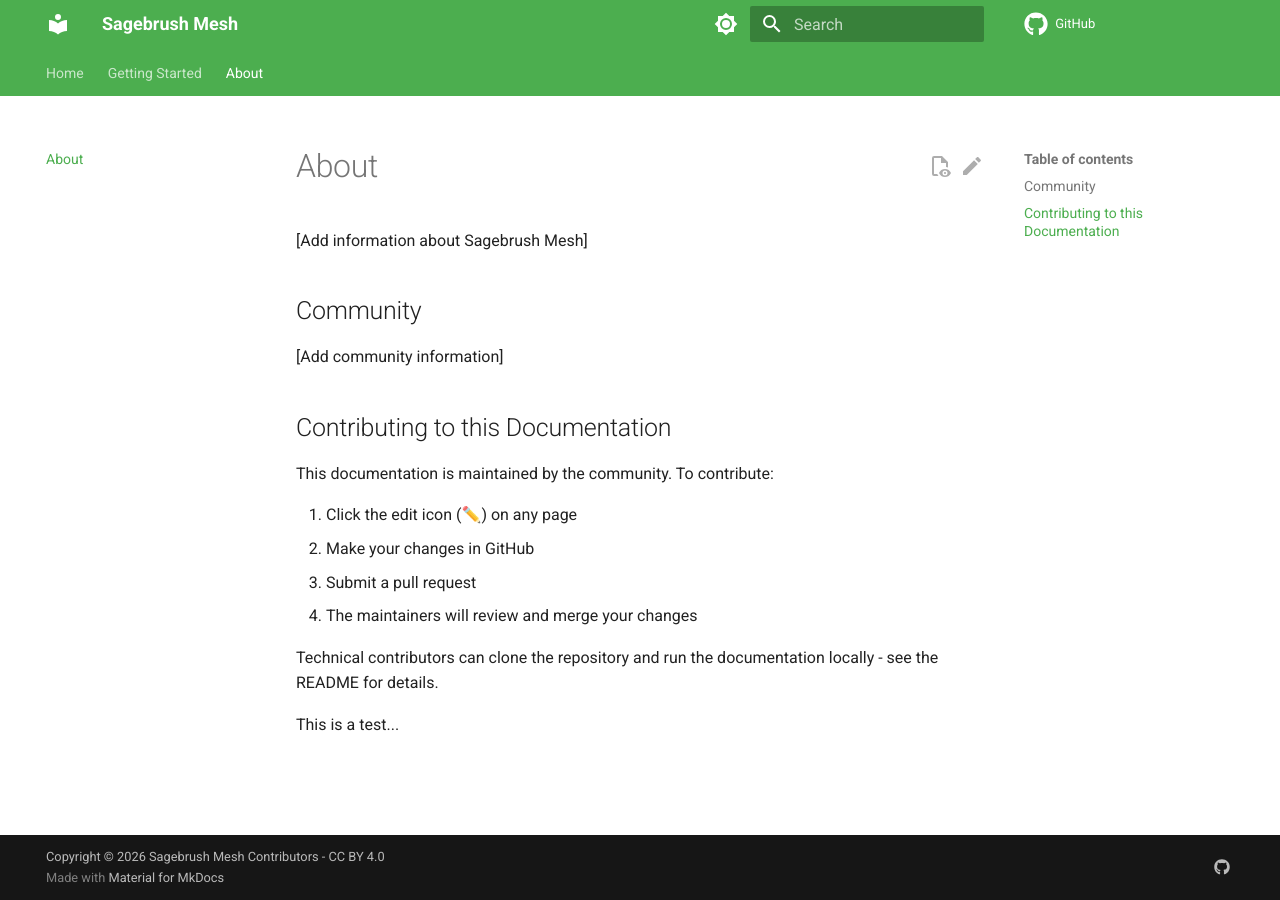
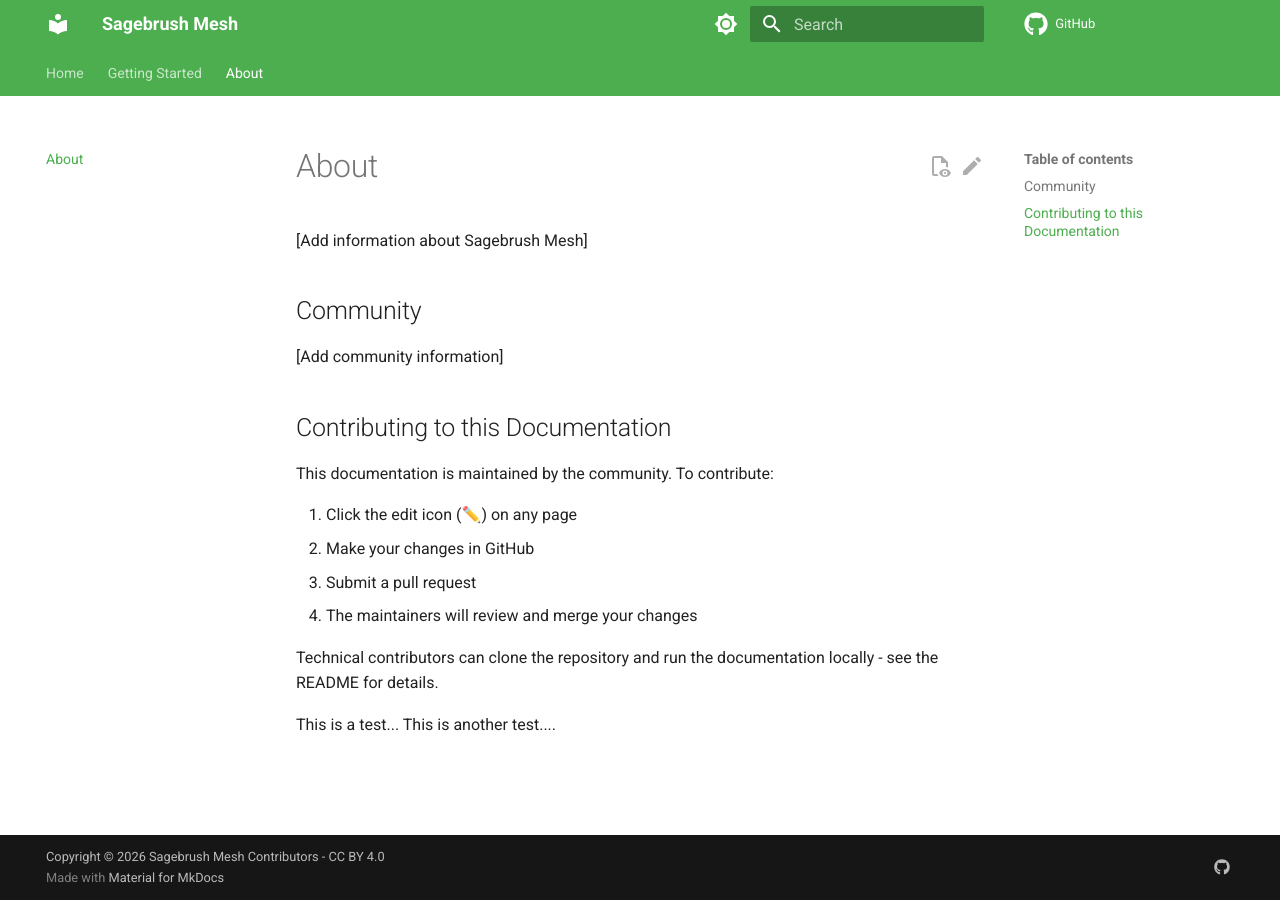
Before and after one commit to jtstockton/sagebrush-www, an MkDocs documentation site: the page built from docs/about.md, in a window 1280 px wide. Built offline with MkDocs 1.6.1 and Material for MkDocs 9.7.7, drawn with Linux system fonts in a browser that asks for light colours; comment, search, counter and statistics services are not loaded.

Commit message:
Add another test line to about.md

```diff
--- a/docs/about.md
+++ b/docs/about.md
@@ -18,3 +18,4 @@ This documentation is maintained by the community. To contribute:
 Technical contributors can clone the repository and run the documentation locally - see the README for details.
 
 This is a test...
+This is another test....
```
